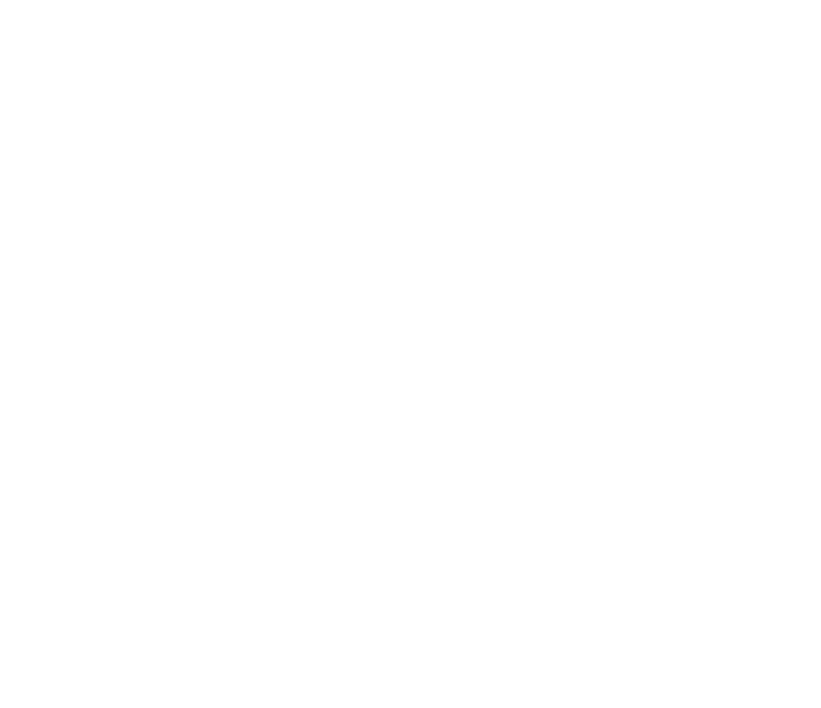
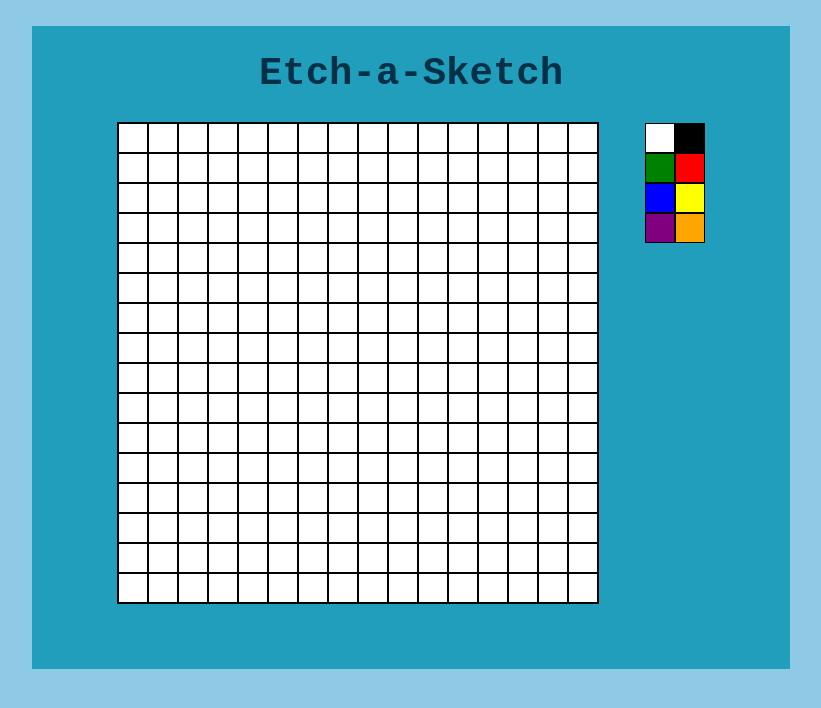
Before and after one commit to danieldadds/Etch-a-sketch, a plain HTML site: page index.html in a window 1280 px wide. Shown: the whole page, without its empty margins (229-1050 px from the left). Drawn offline with Linux system fonts and the light colour scheme.

Commit message:
basic functionality and style added

```diff
--- a/index.html
+++ b/index.html
@@ -8,6 +8,21 @@
     <link rel="stylesheet" href="styles.css" />
   </head>
   <body>
-    <script src="index.js"></script>
+    <div class="section">
+      <h1>Etch-a-Sketch</h1>
+      <div class="container" id="container"></div>
+
+      <div class="pallet-container">
+        <div class="color-pallet white" id="white"></div>
+        <div class="color-pallet black" id="black"></div>
+        <div class="green color-pallet" id="green"></div>
+        <div class="red color-pallet" id="red"></div>
+        <div class="blue color-pallet" id="blue"></div>
+        <div class="yellow color-pallet" id="yellow"></div>
+        <div class="purple color-pallet" id="purple"></div>
+        <div class="orange color-pallet" id="orange"></div>
+      </div>
+    </div>
   </body>
+  <script src="index.js"></script>
 </html>
--- a/index.js
+++ b/index.js
@@ -0,0 +1,65 @@
+// color buttons
+
+const btnWhite = document
+  .getElementById("white")
+  .addEventListener("click", function () {
+    colorPallet = "white";
+  });
+
+const btnBlack = document
+  .getElementById("black")
+  .addEventListener("click", function () {
+    colorPallet = "black";
+  });
+
+const btnGreen = document
+  .getElementById("green")
+  .addEventListener("click", function () {
+    colorPallet = "green";
+  });
+
+const btnBlue = document
+  .getElementById("blue")
+  .addEventListener("click", function () {
+    colorPallet = "blue";
+  });
+
+const btnPurple = document
+  .getElementById("purple")
+  .addEventListener("click", function () {
+    colorPallet = "purple";
+  });
+
+const btnYellow = document
+  .getElementById("yellow")
+  .addEventListener("click", function () {
+    colorPallet = "yellow";
+  });
+
+const btnOrange = document
+  .getElementById("orange")
+  .addEventListener("click", function () {
+    colorPallet = "orange";
+  });
+
+const btnRed = document
+  .getElementById("red")
+  .addEventListener("click", function () {
+    colorPallet = "red";
+  });
+
+let container = document.getElementById("container");
+let smallDiv = document.createElement("div");
+let colorPallet;
+
+for (let i = 0; i < 256; i++) {
+  smallDiv = document.createElement("div");
+  smallDiv.setAttribute("id", "small-div");
+  container.appendChild(smallDiv);
+
+  smallDiv.addEventListener("mouseover", function () {
+    console.log(this);
+
+    this.style.backgroundColor = colorPallet;
+  });
+}
--- a/styles.css
+++ b/styles.css
@@ -0,0 +1,87 @@
+* {
+  box-sizing: border-box;
+  font-family: monospace;
+}
+
+h1 {
+  color: #023047;
+  font-size: 3rem;
+  text-align: center;
+  padding-top: 2rem;
+}
+body {
+  background-color: #8ecae6;
+}
+
+#small-div {
+  width: 30px;
+  height: 30px;
+  border: 0.5px solid black;
+  background-color: white;
+}
+
+.container {
+  display: inline-flex;
+  flex-wrap: wrap;
+  border: 1px solid black;
+
+  width: 482px;
+  height: 482px;
+  margin: auto;
+  justify-content: first baseline;
+}
+
+.section {
+  background-color: #219ebc;
+  text-align: center;
+  margin-left: 20%;
+  margin-right: 20%;
+  padding-bottom: 5rem;
+}
+
+/* color pallet section */
+
+.pallet-container {
+  display: inline-flex;
+  flex-direction: row;
+  width: 60px;
+  flex-wrap: wrap;
+  height: 120px;
+  margin-left: 3rem;
+}
+
+.color-pallet {
+  width: 30px;
+  height: 30px;
+  border: 0.5px solid black;
+  background-color: white;
+}
+
+.white {
+  background-color: white;
+}
+
+.black {
+  background-color: black;
+}
+
+.green {
+  background-color: green;
+}
+
+.blue {
+  background-color: blue;
+}
+.yellow {
+  background-color: yellow;
+}
+.orange {
+  background-color: orange;
+}
+.red {
+  background-color: red;
+}
+
+.purple {
+  background-color: purple;
+}
```
Also changed, not shown: 1 other file.
